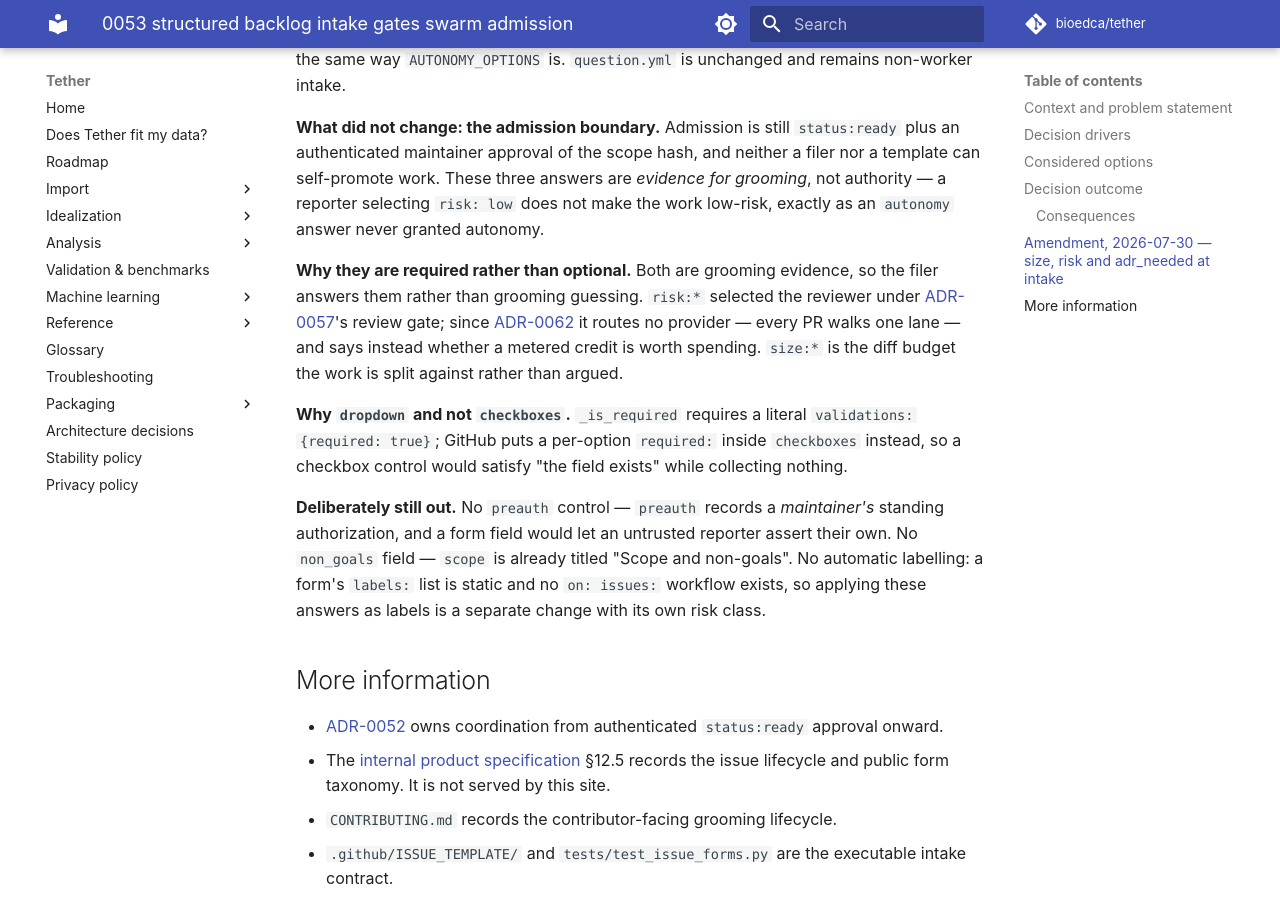
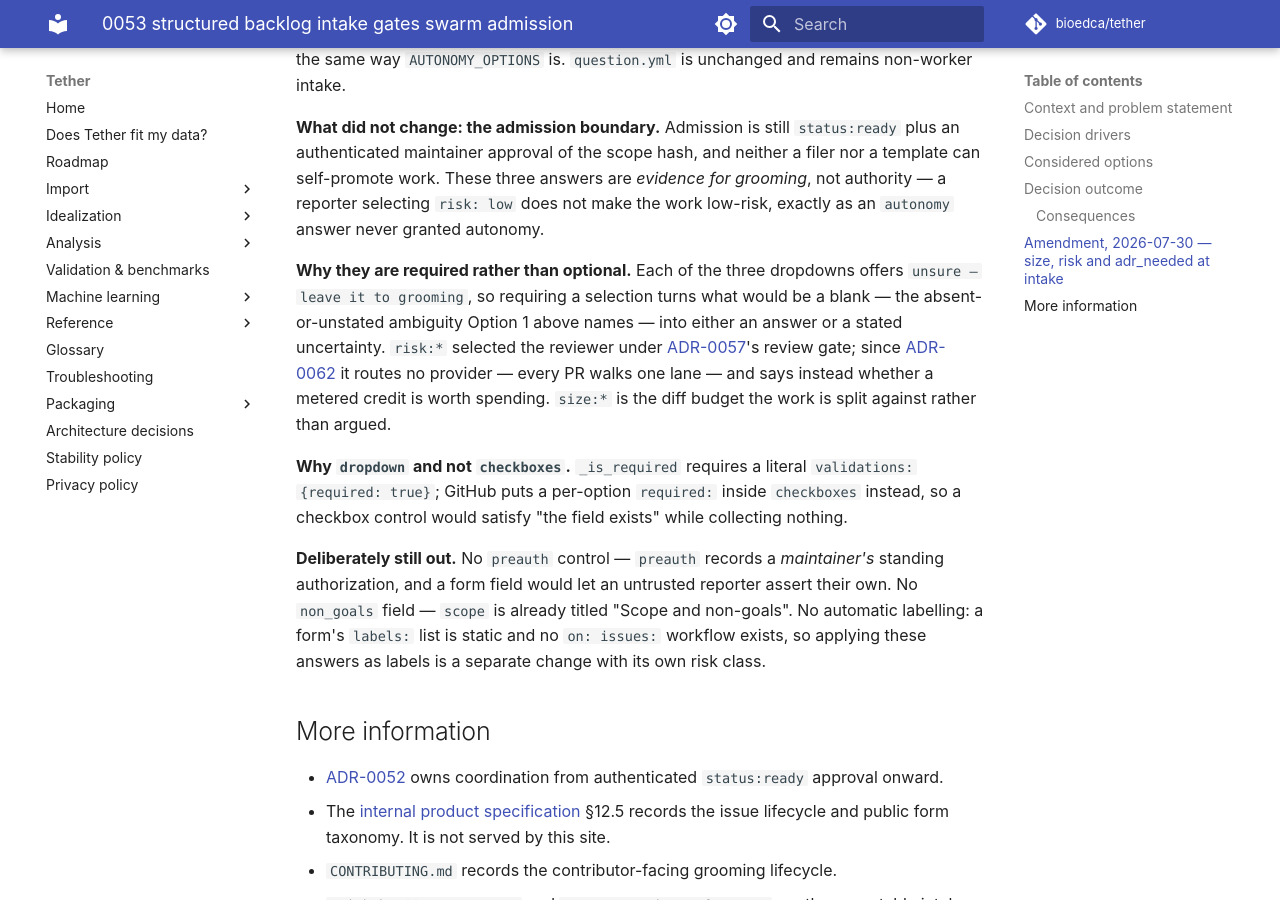
Before and after one commit to bioedca/tether, an MkDocs documentation site: the page built from docs/adr/0053-structured-backlog-intake-gates-swarm-admission.md, in a window 1280 px wide and 900 px high, scrolled down 2951 px. Built offline with MkDocs 1.6.1 and Material for MkDocs 9.7.7, drawn with Linux system fonts in a browser that asks for light colours; comment, search, counter and statistics services are not loaded; the version menu is left out.

Commit message:
docs(adr): give the required-dropdown reason the forms support (#395)
Each of ADR-0053's three routing dropdowns offers 'unsure — leave it to
grooming', so 'the filer answers them rather than grooming guessing' was
contradicted by the forms. The paragraph now gives the reason they do
support: a required selection turns a blank into an answer or a stated
uncertainty — the ambiguity the record's rejected Option 1 names.

```diff
--- a/docs/adr/0053-structured-backlog-intake-gates-swarm-admission.md
+++ b/docs/adr/0053-structured-backlog-intake-gates-swarm-admission.md
@@ -120,8 +120,10 @@ neither a filer nor a template can self-promote work. These three answers are
 *evidence for grooming*, not authority — a reporter selecting `risk: low` does not
 make the work low-risk, exactly as an `autonomy` answer never granted autonomy.
 
-**Why they are required rather than optional.** Both are grooming evidence, so
-the filer answers them rather than grooming guessing. `risk:*` selected the reviewer
+**Why they are required rather than optional.** Each of the three dropdowns
+offers `unsure — leave it to grooming`, so requiring a selection turns what
+would be a blank — the absent-or-unstated ambiguity Option 1 above names —
+into either an answer or a stated uncertainty. `risk:*` selected the reviewer
 under [ADR-0057](0057-github-native-swarm-coordination.md)'s review gate; since
 [ADR-0062](0062-draft-first-review-lane-with-metered-providers.md) it routes no
 provider — every PR walks one lane — and says instead whether a metered credit is
```
